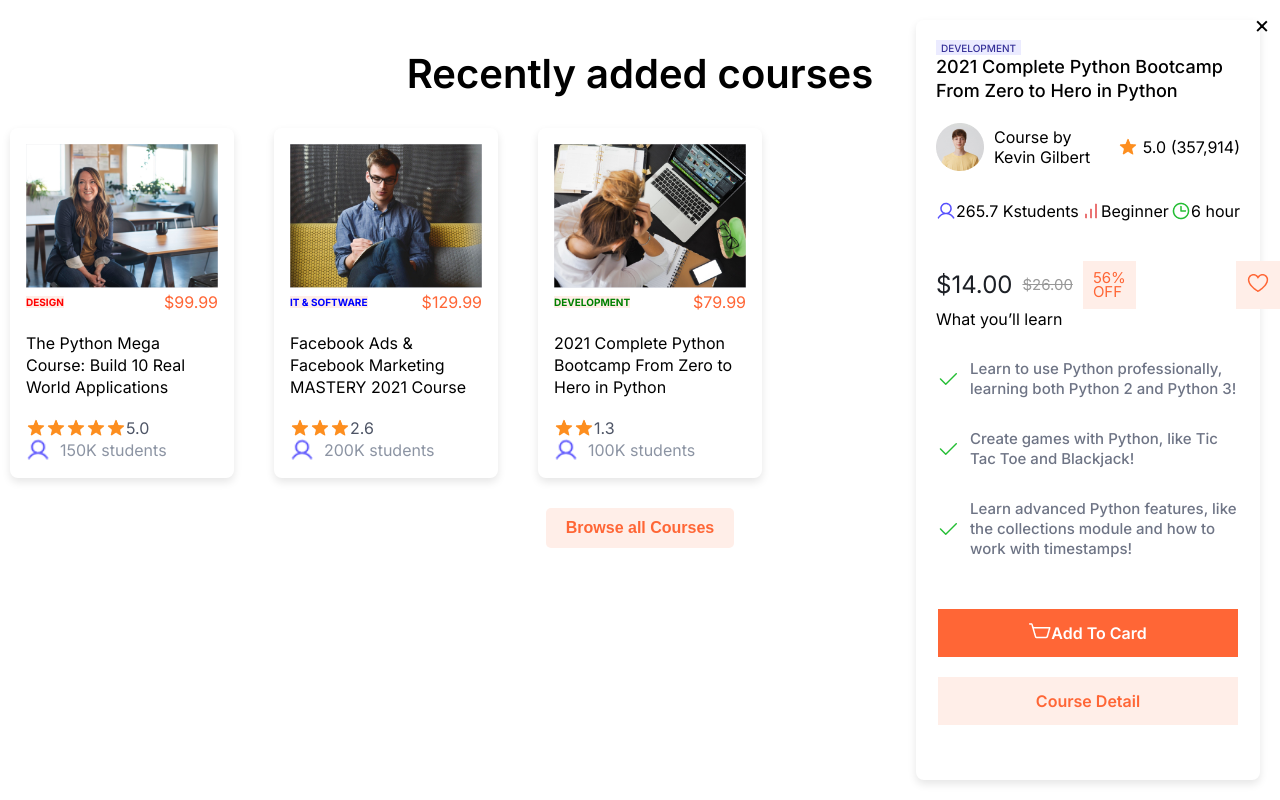
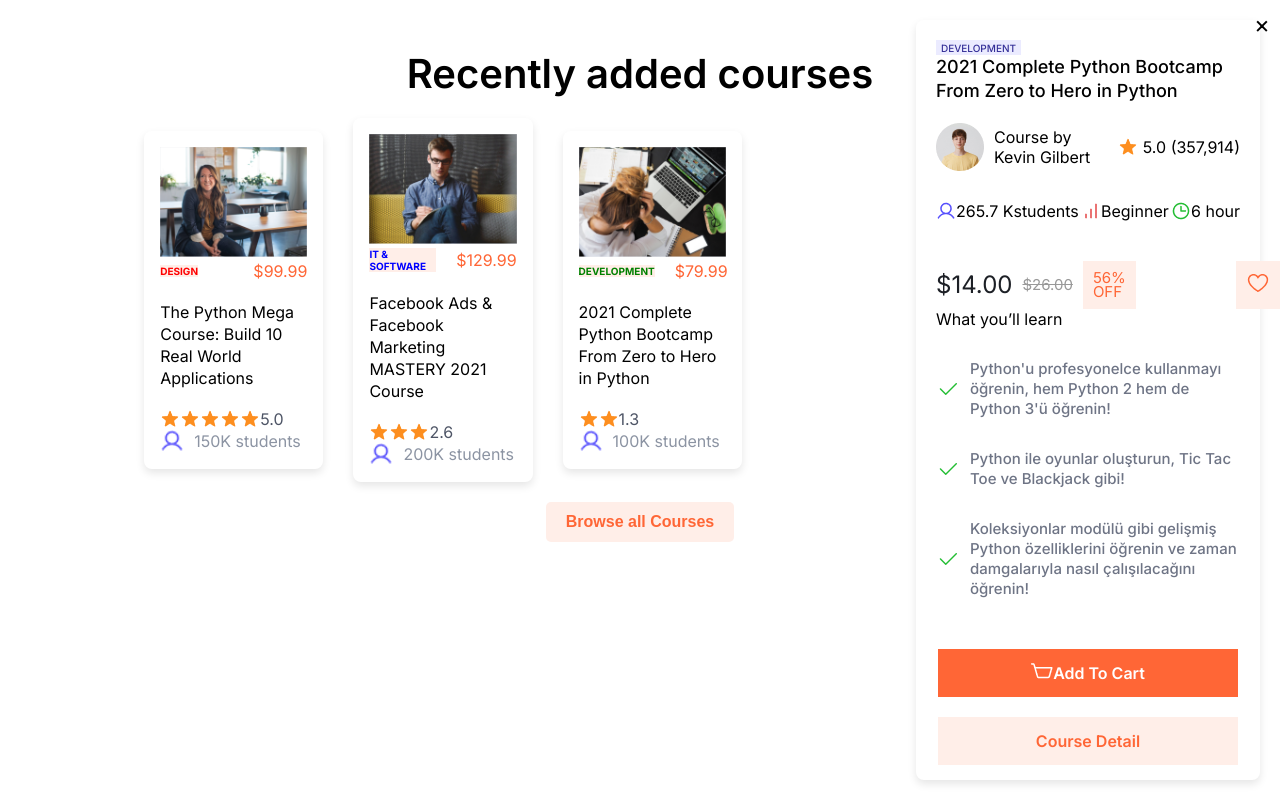
Before and after one commit to archis-academy/june-frontend-e-tutor-lms-1, a Next.js app: page / in a window 1280 px wide. Both pictures are taken after a click on the button "Browse all Courses". Built offline with nearby package versions, Linux system fonts and the light colour scheme.

Commit message:
Design Finish

```diff
--- a/src/app/page.tsx
+++ b/src/app/page.tsx
@@ -1,44 +1,9 @@
 "use client";
-import React, { useState } from 'react';
-import CourseCard from '../components/CourseCard/CourseCard';
-import { CourseCardProps } from '../type/CourseCardSituation';
-import styles from '../components/CourseCard/CourseCard.module.css';
-
-const courses: (CourseCardProps & { className: string })[] = [
-  {
-    image: 'deisgn.png',
-    profession: 'DESIGN',
-    price: 99.99,
-    description: 'The Python Mega Course: Build 10 Real World Applications',
-    rating: 5.0,
-    numPeople: 150,
-    className: styles['prof-june1']
-  },
-  {
-    image: 'software.png',
-    profession: 'IT & SOFTWARE',
-    price: 129.99,
-    description: 'Facebook Ads & Facebook Marketing MASTERY 2021 Course',
-    rating: 2.6,
-    numPeople: 200,
-    className: styles['prof-june2']
-  },
-  {
-    image: 'developments.png',
-    profession: 'DEVELOPMENT',
-    price: 79.99,
-    description: '2021 Complete Python Bootcamp From Zero to Hero in Python',
-    rating: 1.3,
-    numPeople: 100,
-    className: styles['prof-june3']
-  },
-];
-
-const whatYoullLearn = [
-  "Learn to use Python professionally, learning both Python 2 and Python 3!",
-  "Create games with Python, like Tic Tac Toe and Blackjack!",
-  "Learn advanced Python features, like the collections module and how to work with timestamps!"
-];
+import React, { useState } from "react";
+import CourseCard from "../components/CourseCard/CourseCard";
+import ModalContent from "../components/ModalContent/ModalContent";
+import { courses } from "../components/CardDataCourse/whatYoullLearn";
+import styles from "../components/CourseCard/CourseCard.module.css";
 
 const HomePage: React.FC = () => {
   const [isModalOpen, setIsModalOpen] = useState(false);
@@ -68,59 +33,7 @@
         <div className={styles['modal-container']}>
           <div className={styles['modal']}>
             <span className={styles['close-button']} onClick={handleCloseModal}>&times;</span>
-            <div className={styles['modal-content']}>
-              <p className={styles['develop-p']}>DEVELOPMENT</p>
-              <p className={styles['st-p']}>2021 Complete Python Bootcamp From Zero to Hero in Python</p>
-              <div className={styles['container-photo']}>
-                <div className={styles['author']}>
-                  <img src="/Photo.png" alt="Author" />
-                  <p>Course by <br />Kevin Gilbert</p>
-                </div>
-                <div className={styles['rating']}>
-                  <img src="/star-filled.png" alt="Rating" />
-                  <p>5.0 <span>(357,914)</span></p>
-                </div>
-              </div>
-            </div>
-            <div className={styles['arrangement']}>
-              <div className={styles['st-container']}>
-                <img src="/User.png" alt="" />
-                <p>265.7 K </p>
-                <p> students </p>
-              </div>
-              <div className={styles['st-container']}>
-                <img src="/bar-chart.png" alt="" />
-                <p>Beginner</p>
-              </div>
-              <div className={styles['st-container']}>
-                <img src="/Clock.png" alt="" />
-                <p>6 hour</p>
-              </div>
-            </div>
-            <div className={styles['price-container']}>
-              <p className={styles['discounted-price']}>$14.00</p>
-              <p className={styles['original-price']}>$26.00</p>
-              <p className={styles['discount']}>56% OFF</p>
-              <div className={styles['heart']}>
-                <img src="/heart.png" alt="" />
-              </div>
-            </div>
-            <div>
-              <p>What you’ll learn</p>
-              {whatYoullLearn.map((item, index) => (
-                <div key={index} className={styles['Check-p']}>
-                  <img src="/Check.png" alt="Check" />
-                  <p>{item}</p>
-                </div>
-              ))}
-            </div>
-            <div className={styles['page-btn']}>
-              <button className={styles['btn-p']}>
-                <img src="/Vector.png" alt="Add to Cart Icon" />
-                Add To Card
-              </button>
-              <button className={styles['btn-cs']}>Course Detail</button>
-            </div>
+            <ModalContent handleCloseModal={handleCloseModal} />
           </div>
         </div>
       )}
--- /dev/null
+++ b/src/components/CardDataCourse/whatYoullLearn.ts
@@ -0,0 +1,38 @@
+import styles from '../../components/CourseCard/CourseCard.module.css';
+import {CourseCardProps} from '../../type/CourseCardSituation';
+
+export const courses : (CourseCardProps & {className:string})[] = [
+  {
+    image: 'deisgn.png',
+    profession: 'DESIGN',
+    price: 99.99,
+    description: 'The Python Mega Course: Build 10 Real World Applications',
+    rating: 5.0,
+    numPeople: 150,
+    className: styles['prof-june1']
+  },
+  {
+    image: 'software.png',
+    profession: 'IT & SOFTWARE',
+    price: 129.99,
+    description: 'Facebook Ads & Facebook Marketing MASTERY 2021 Course',
+    rating: 2.6,
+    numPeople: 200,
+    className: styles['prof-june2']
+  },
+  {
+    image: 'developments.png',
+    profession: 'DEVELOPMENT',
+    price: 79.99,
+    description: '2021 Complete Python Bootcamp From Zero to Hero in Python',
+    rating: 1.3,
+    numPeople: 100,
+    className: styles['prof-june3']
+  },
+];
+
+export const whatYoullLearn = [
+  "Python'u profesyonelce kullanmayı öğrenin, hem Python 2 hem de Python 3'ü öğrenin!",
+  "Python ile oyunlar oluşturun, Tic Tac Toe ve Blackjack gibi!",
+  "Koleksiyonlar modülü gibi gelişmiş Python özelliklerini öğrenin ve zaman damgalarıyla nasıl çalışılacağını öğrenin!"
+];
--- a/src/components/CourseCard/CourseCard.module.css
+++ b/src/components/CourseCard/CourseCard.module.css
@@ -1,39 +1,3 @@
-.course-container.modal-open {
-    justify-content: flex-start;
-    width: calc(70% - 20px);
-    margin-left: 20px;
-    padding: 0;
-}
-
-.course-card.modal-open {
-    width: 25%;
-    margin: 10px;
-}
-
-.modal-container {
-    position: fixed;
-    top: 0;
-    right: 0;
-    bottom: 0;
-    width: 30%;
-    height: 100%;
-    z-index: 1000;
-    display: flex;
-    justify-content: flex-end;
-    padding: 20px;
-    transition: width 0.3s ease-in-out;
-}
-
-.modal {
-    width: 100%;
-    background-color: white;
-    border-radius: 8px;
-    box-shadow: 0 4px 8px rgba(0, 0, 0, 0.1);
-    padding: 20px;
-    margin: 0;
-}
-
-
 .page-container {
     display: flex;
 }
@@ -68,13 +32,12 @@
 }
 
 .course-card {
-    width: 25%;
+    width: 20%;
     border-radius: 8px;
     padding: 16px;
     box-shadow: 0 4px 8px rgba(0, 0, 0, 0.1);
-    margin: 10px;
+    margin-right: 10px;
     box-sizing: border-box;
-    transition: transform 0.3s ease-in-out, width 0.3s ease-in-out;
 }
 
 .price-june {
@@ -106,7 +69,6 @@
     right: 0;
     bottom: 0;
     width: 30%;
-    height: 100%;
     z-index: 1000;
     display: flex;
     justify-content: center;
@@ -199,15 +161,15 @@
 }
 
 .course-container.modal-open {
-    justify-content: flex-start;
+    justify-content: center;
     width: calc(100% - 30%);
     margin-left: 0;
     padding: 0;
 }
 
 .course-card.modal-open {
-    width: 20%;
-    margin: 5px;
+    width: 25%;
+    margin: 10px;
 }
 
 .develop-p {
--- a/src/components/CourseCard/CourseCard.tsx
+++ b/src/components/CourseCard/CourseCard.tsx
@@ -1,27 +1,26 @@
-import React from 'react';
-import { CourseCardProps } from '../../type/CourseCardSituation';
-import styles from './CourseCard.module.css';
+import React from "react";
+import { CourseCardProps } from "../../type/CourseCardSituation";
+import styles from '../CourseCard/CourseCard.module.css';
+const CourseCard: React.FC<CourseCardProps & { className: string }> = ({ image, profession, price, description, rating, numPeople, className }) => {
 
-const CourseCard: React.FC<CourseCardProps & { className: string }> = ({ image, profession, price, description, rating, numPeople, className }) => {
-    // Yıldızları oluşturmak için bir fonksiyon
     const renderStars = (rating: number) => {
         const stars = [];
         for (let i = 0; i < 5; i++) {
             stars.push(
                 <img
                     key={i}
-                    src={i < rating ? "/star-filled.png" : ""}
+                    src={i < rating ? "star-filled.png" : ""}
                     alt={i < rating ? "Filled Star" : ""}
-                    className={styles['rating-star']}
-                />
+                    className={styles['rating-star']} />
             );
         }
+
         return (
             <div className={styles['rating-container']}>
                 {stars}
                 <p className={styles['rating-number']}>{rating.toFixed(1)}</p>
             </div>
-        );
+        )
     };
 
     return (
@@ -35,12 +34,11 @@
             <div className={styles['containers']}>
                 {renderStars(rating)}
                 <div className={styles['containers-user']}>
-                    <img src="/User.png" alt="User" className={styles['user-icon']} />
+                    <img src="/User.png" alt="user" className={styles['user-icon']} />
                     <p className={styles['enrollment-text']}>{numPeople}K students</p>
                 </div>
             </div>
         </div>
-    );
+    )
 }
-
 export default CourseCard;
--- /dev/null
+++ b/src/components/ModalContent/ModalContent.jsx
@@ -0,0 +1,70 @@
+"use client";
+import React, { useState } from 'react';
+import { whatYoullLearn } from '../../components/CardDataCourse/whatYoullLearn';
+import styles from '../../components/CourseCard/CourseCard.module.css';
+
+const ModalContent = ({ handleCloseModal }) => {
+  const [addToCartClicked, setAddToCartClicked] = useState(false);
+
+  const handleAddToCartClick = () => {
+    setAddToCartClicked(true);
+  };
+
+  return (
+    <div className={styles['modal-content']}>
+      <p className={styles['develop-p']}>DEVELOPMENT</p>
+      <p className={styles['st-p']}>2021 Complete Python Bootcamp From Zero to Hero in Python</p>
+      <div className={styles['container-photo']}>
+        <div className={styles['author']}>
+          <img src="/Photo.png" alt="Author" />
+          <p>Course by <br />Kevin Gilbert</p>
+        </div>
+        <div className={styles['rating']}>
+          <img src="/star-filled.png" alt="Rating" />
+          <p>5.0 <span>(357,914)</span></p>
+        </div>
+      </div>
+      <div className={styles['arrangement']}>
+        <div className={styles['st-container']}>
+          <img src="/User.png" alt="" />
+          <p>265.7 K </p>
+          <p> students </p>
+        </div>
+        <div className={styles['st-container']}>
+          <img src="/bar-chart.png" alt="" />
+          <p>Beginner</p>
+        </div>
+        <div className={styles['st-container']}>
+          <img src="/Clock.png" alt="" />
+          <p>6 hour</p>
+        </div>
+      </div>
+      <div className={styles['price-container']}>
+        <p className={styles['discounted-price']}>$14.00</p>
+        <p className={styles['original-price']}>$26.00</p>
+        <p className={styles['discount']}>56% OFF</p>
+        <div className={styles['heart']}>
+          <img src="/heart.png" alt="" />
+        </div>
+      </div>
+      <div>
+        <p>What you’ll learn</p>
+        {whatYoullLearn.map((item, index) => (
+          <div key={index} className={styles['Check-p']}>
+            <img src="/Check.png" alt="Check" />
+            <p>{item}</p>
+          </div>
+        ))}
+      </div>
+      <div className={styles['page-btn']}>
+        <button className={styles['btn-p']} onClick={handleAddToCartClick}>
+          <img src="/Vector.png" alt="Add to Cart Icon" />
+          Add To Cart
+        </button>
+        <button className={styles['btn-cs']} onClick={handleCloseModal}>Course Detail</button>
+      </div>
+    </div>
+  );
+}
+
+export default ModalContent;
```
Also changed, not shown: src/type/CourseCardSituation.ts (+8 -8 lines).
